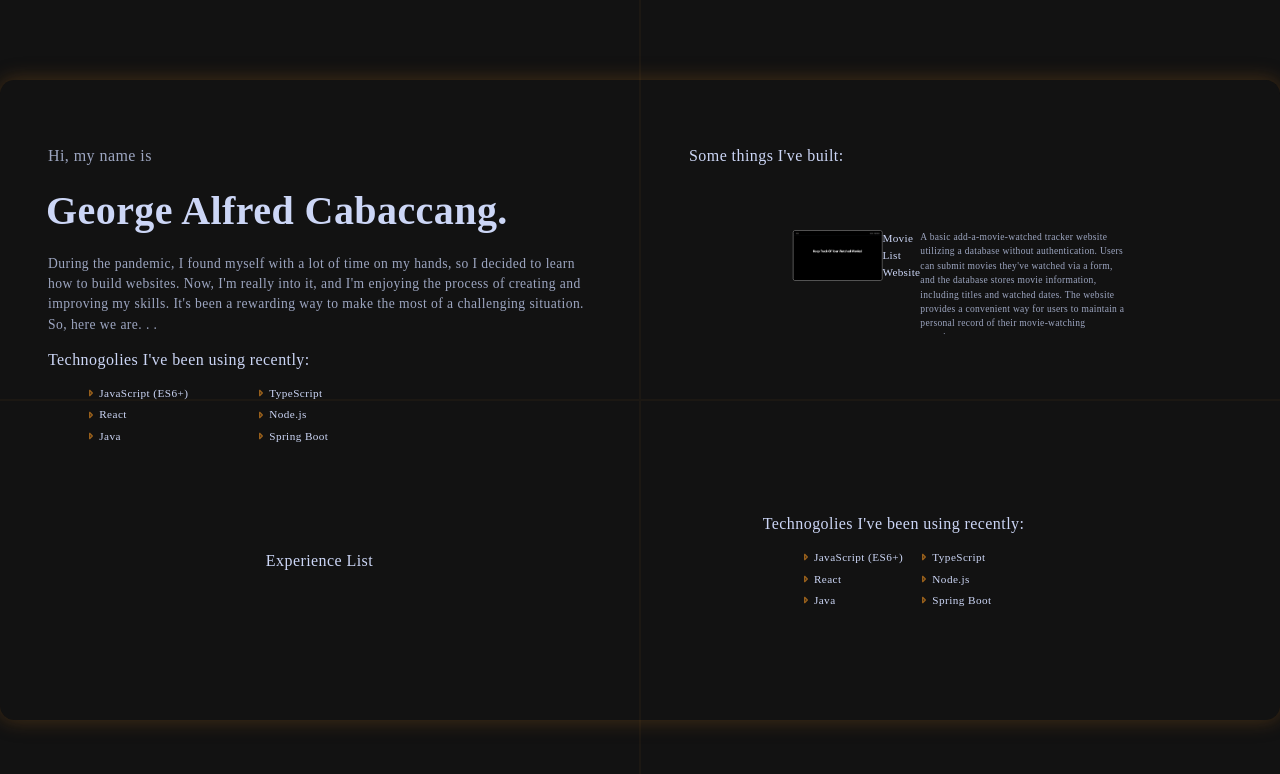
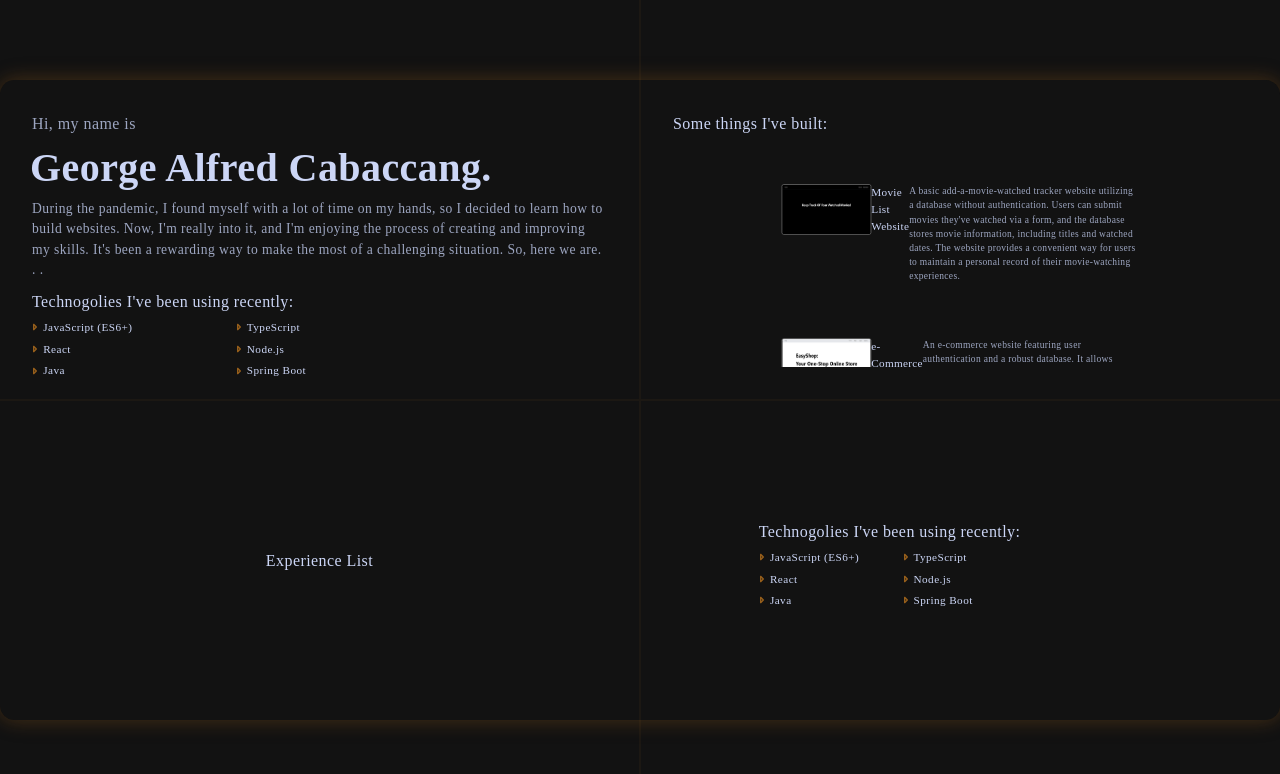
Before and after one commit to georgecabaccang/personal-website, a React (Vite) app: page / in a window 1280 px wide. Shown: the top 774 px of the page. Built offline with nearby package versions, Linux system fonts and the light colour scheme; a web font is replaced by a local one.

Commit message:
Update CSS for About section

```diff
--- a/src/components/sections/skills/skillItem/skillStyles.module.css
+++ b/src/components/sections/skills/skillItem/skillStyles.module.css
@@ -8,7 +8,6 @@
 .arrow {
     height: 1rem;
     width: 1rem;
-    margin-left: -0.3rem;
 }
 
 .text {
--- a/src/components/sections/skills/skillListStyles.module.css
+++ b/src/components/sections/skills/skillListStyles.module.css
@@ -1,19 +1,21 @@
 .container {
     display: flex;
     flex-direction: column;
-    gap: 0.5rem;
+    gap: 0.3rem;
+    margin-top: 0.5rem;
 }
 
 .list {
     display: flex;
-    flex-direction: col;
     list-style: none;
     width: 70%;
     flex-wrap: wrap;
+    gap: 0.3rem;
+    padding-left: 0;
+    margin-left: -0.3rem;
 }
 
 .list_item {
     cursor: auto;
-    margin-top: 0.3rem;
-    flex: 50%;
+    flex: 40%;
 }
--- a/src/index.css
+++ b/src/index.css
@@ -102,10 +102,10 @@ a:hover {
 .section_global_container {
     display: flex;
     flex-direction: column;
-    padding: 2rem 3em;
+    padding: 0 2rem;
     height: 80%;
     width: 100%;
-    gap: 0.8em;
+    gap: 0.1em;
 }
 
 img,
```
